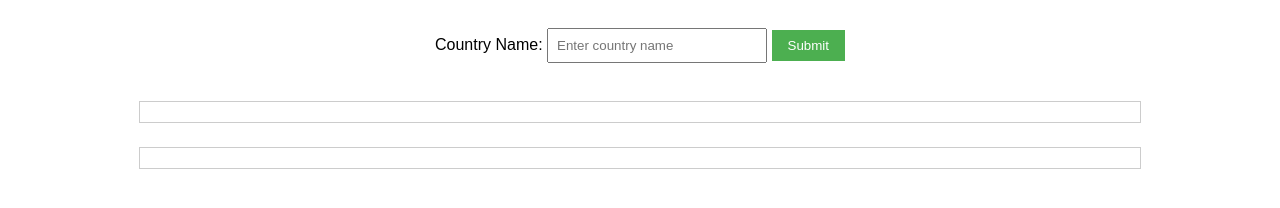
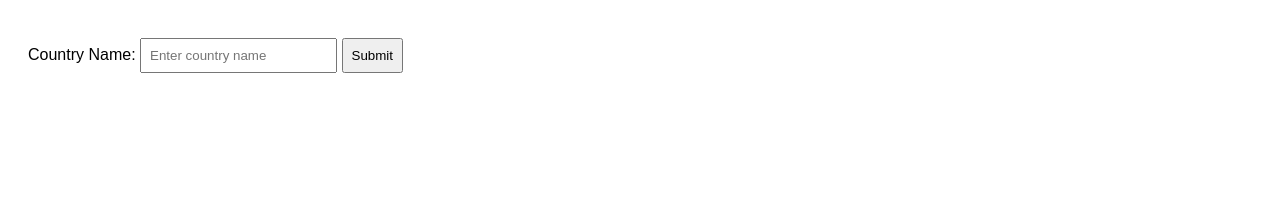
Before and after one commit to ShamoneRuiters/2676995-lab4-sd, a plain HTML site: page index.html in a window 1280 px wide. Drawn offline with Linux system fonts and the light colour scheme.

Commit message:
Update styles.css

```diff
--- a/styles.css
+++ b/styles.css
@@ -1,32 +1,19 @@
 body {
     font-family: Arial, sans-serif;
     padding: 20px;
-    text-align: center;
 }
 
-input[type="text"] {
+input, button {
     padding: 8px;
-    margin-bottom: 10px;
-    width: 200px;
+    margin-top: 10px;
 }
 
-button {
-    padding: 8px 16px;
-    background-color: #4CAF50;
-    color: white;
-    border: none;
-    cursor: pointer;
-    margin-bottom: 20px;
+#country-info, #bordering-countries {
+    margin-top: 20px;
 }
 
-button:hover {
-    background-color: #45a049;
+img {
+    width: 150px;
+    height: auto;
+    margin: 10px 0;
 }
-
-section {
-    margin-top: 20px;
-    padding: 10px;
-    border: 1px solid #ccc;
-    display: inline-block;
-    width: 80%;
-}
```
